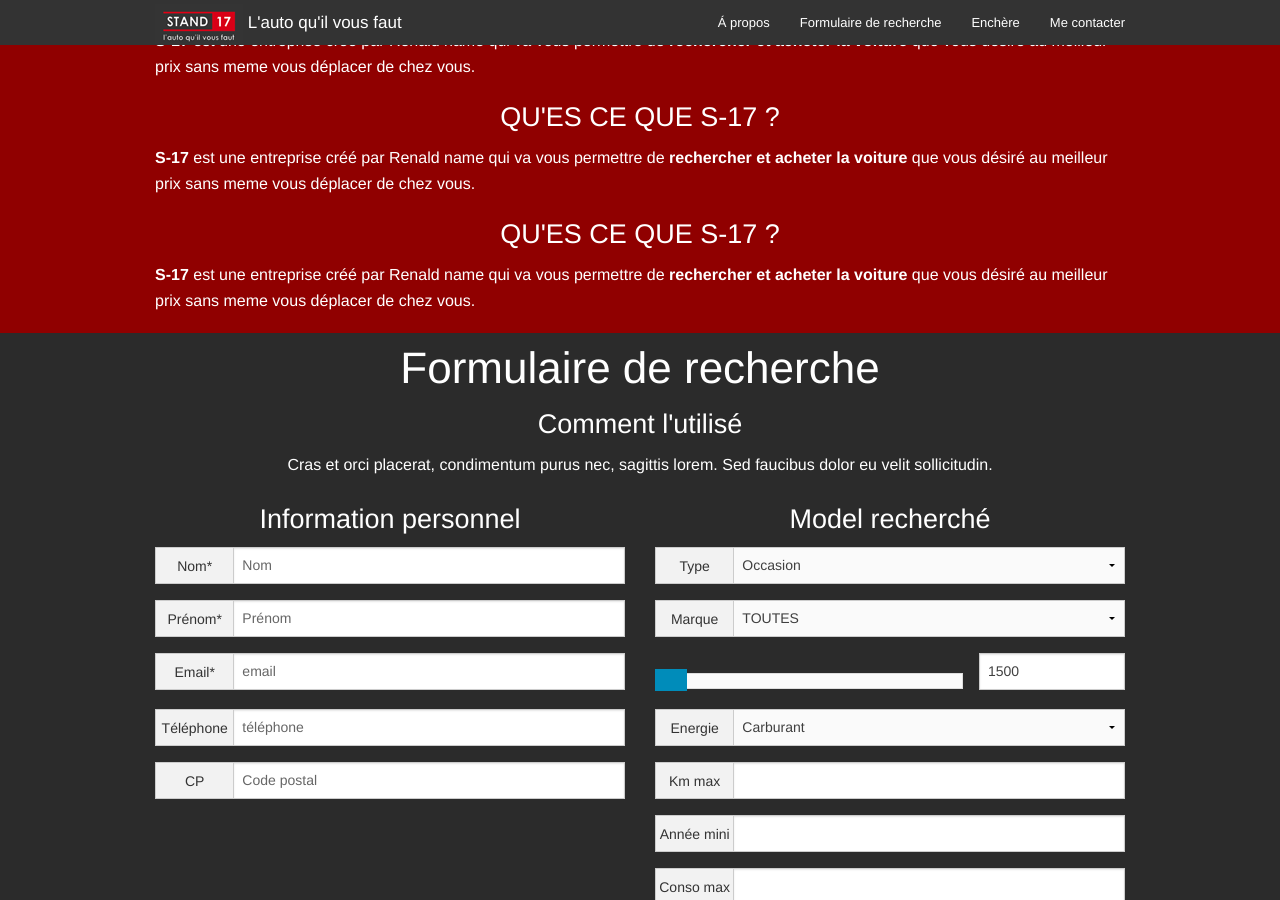
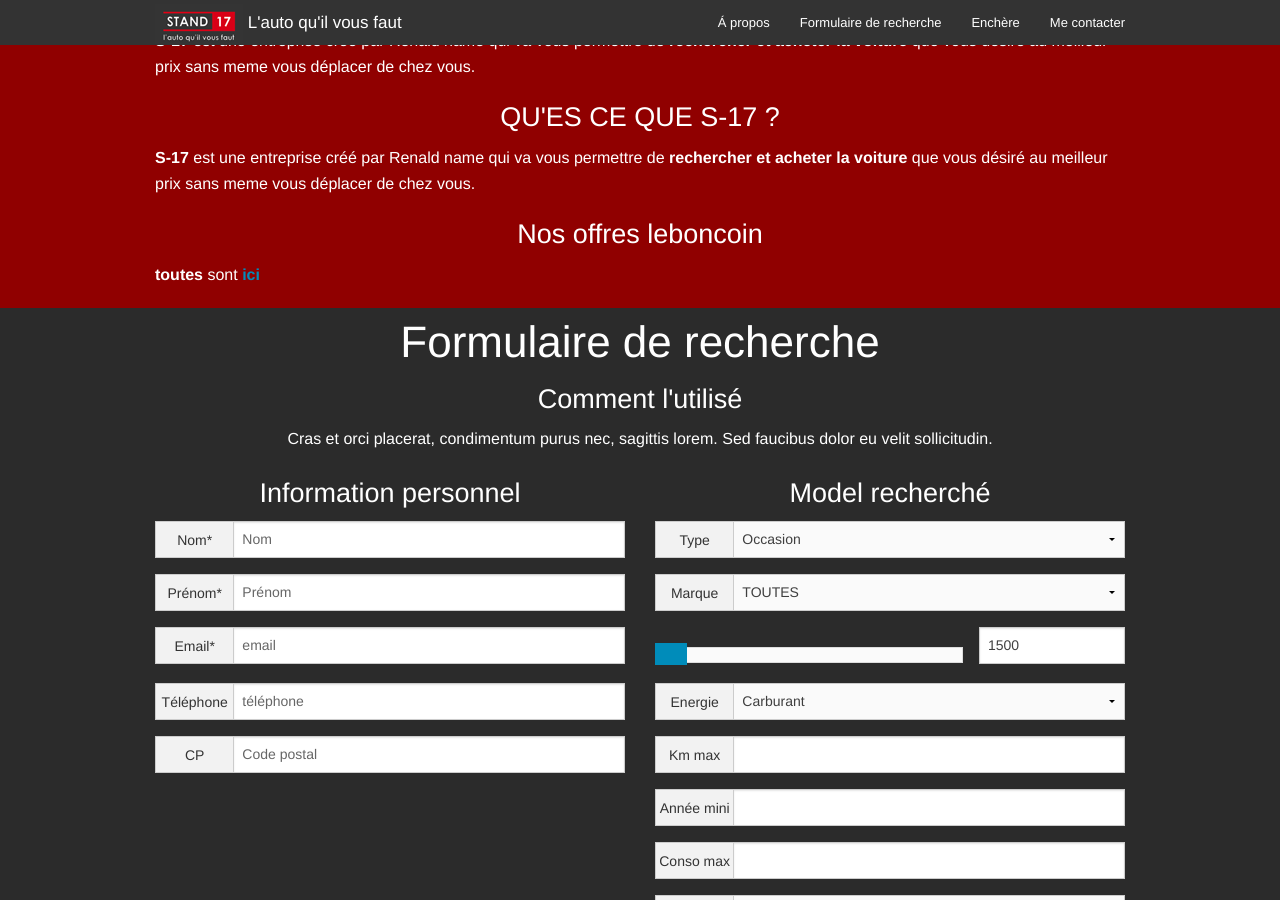
Before and after one commit to Thegeiger/S-17, a Jekyll site: the page built from index.html, in a window 1280 px wide and 900 px high, scrolled down 1055 px. Built offline with Jekyll 4.4.1, drawn with Linux system fonts in a browser that asks for light colours.

Commit message:
Updated 'index.html' via CloudCannon

```diff
--- a/index.html
+++ b/index.html
@@ -98,8 +98,8 @@ enchere:
             <p class="editable"><strong>S-17</strong> est une entreprise créé par Renald name qui va vous permettre de <strong>rechercher et acheter la voiture</strong> que vous désiré au meilleur prix sans meme vous déplacer de chez vous.</p>
             <h3 class="text-center editable">QU'ES CE QUE S-17 ?</h3>
             <p class="editable"><strong>S-17</strong> est une entreprise créé par Renald name qui va vous permettre de <strong>rechercher et acheter la voiture</strong> que vous désiré au meilleur prix sans meme vous déplacer de chez vous.</p>
-            <h3 class="text-center editable">QU'ES CE QUE S-17 ?</h3>
-            <p class="editable"><strong>S-17</strong> est une entreprise créé par Renald name qui va vous permettre de <strong>rechercher et acheter la voiture</strong> que vous désiré au meilleur prix sans meme vous déplacer de chez vous.</p>
+            <h3 class="text-center editable">Nos offres leboncoin</h3>
+            <p class="editable"><b>toutes </b>sont<b><a href="http://www.leboncoin.fr/annonces/offres/ile_de_france/"> ici</a></b></p>
           </div>
         </div>
 
```
